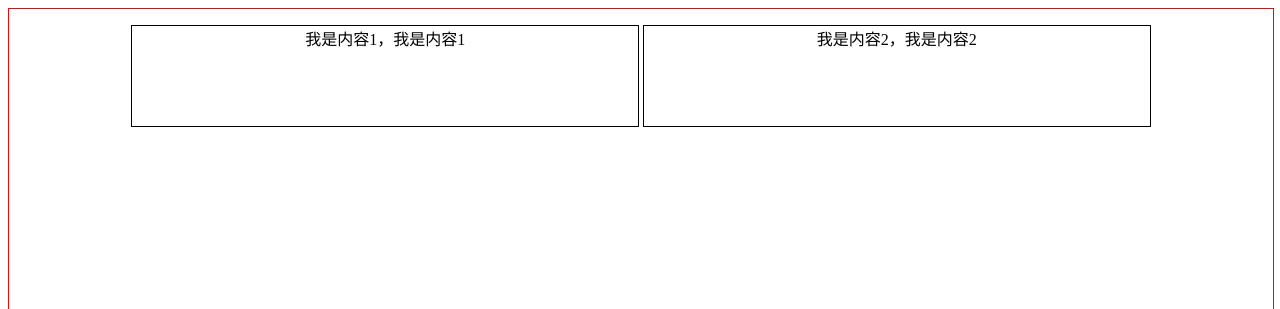
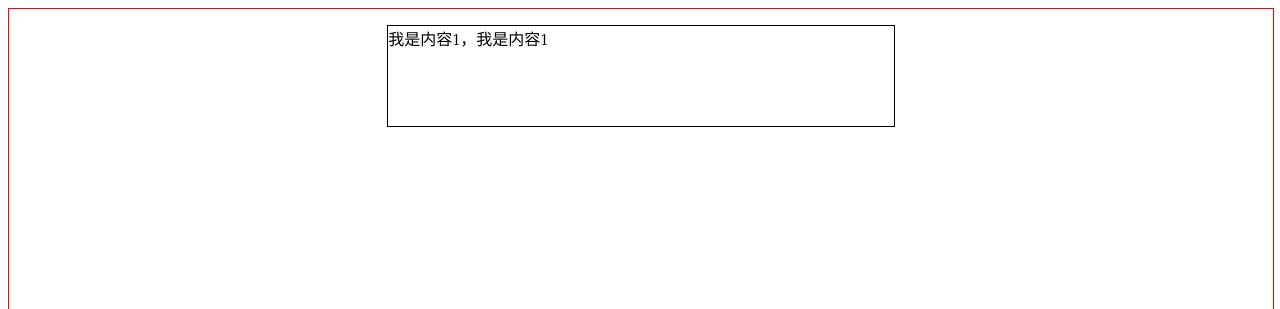
Before and after one commit to xiaomizhou66/alertme, a plain HTML site: page views/test1.html in a window 1280 px wide. Shown: the top 309 px of the page. Drawn offline with Linux system fonts and the light colour scheme.

Commit message:
css深入学习aa

```diff
--- a/views/test1.html
+++ b/views/test1.html
@@ -11,14 +11,14 @@
       width: 100%;
       height: 300px;
       border: 1px solid red;
-      text-align: center;
+      display: flex;
+      justify-content: center;
     }
 
     p {
       width: 40%;
       height: 100px;
       border: 1px solid black;
-      display: inline-block;
     }
   </style>
 </head>
@@ -28,10 +28,6 @@
     <p>
       我是内容1，我是内容1
     </p>
-    <p>
-      我是内容2，我是内容2
-    </p>
-
   </div>
 </body>
 
```
